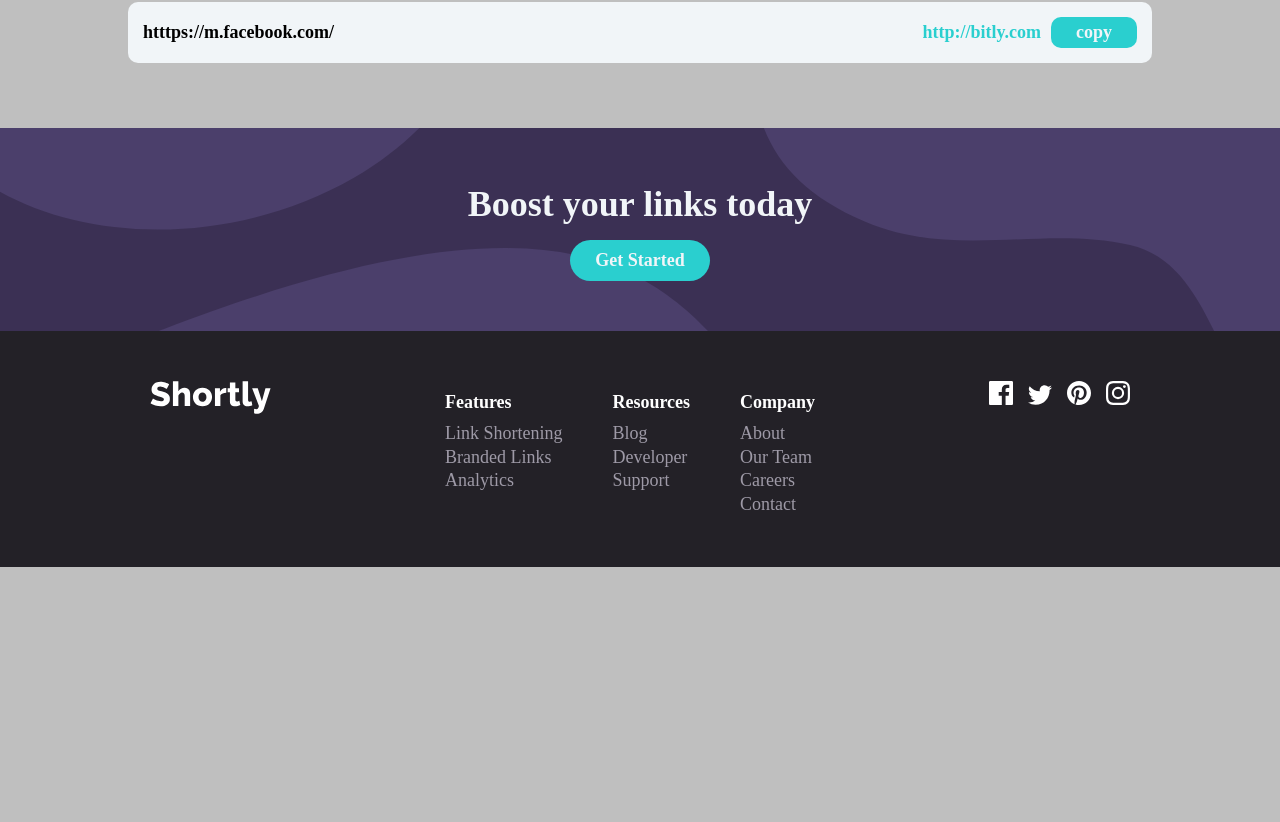
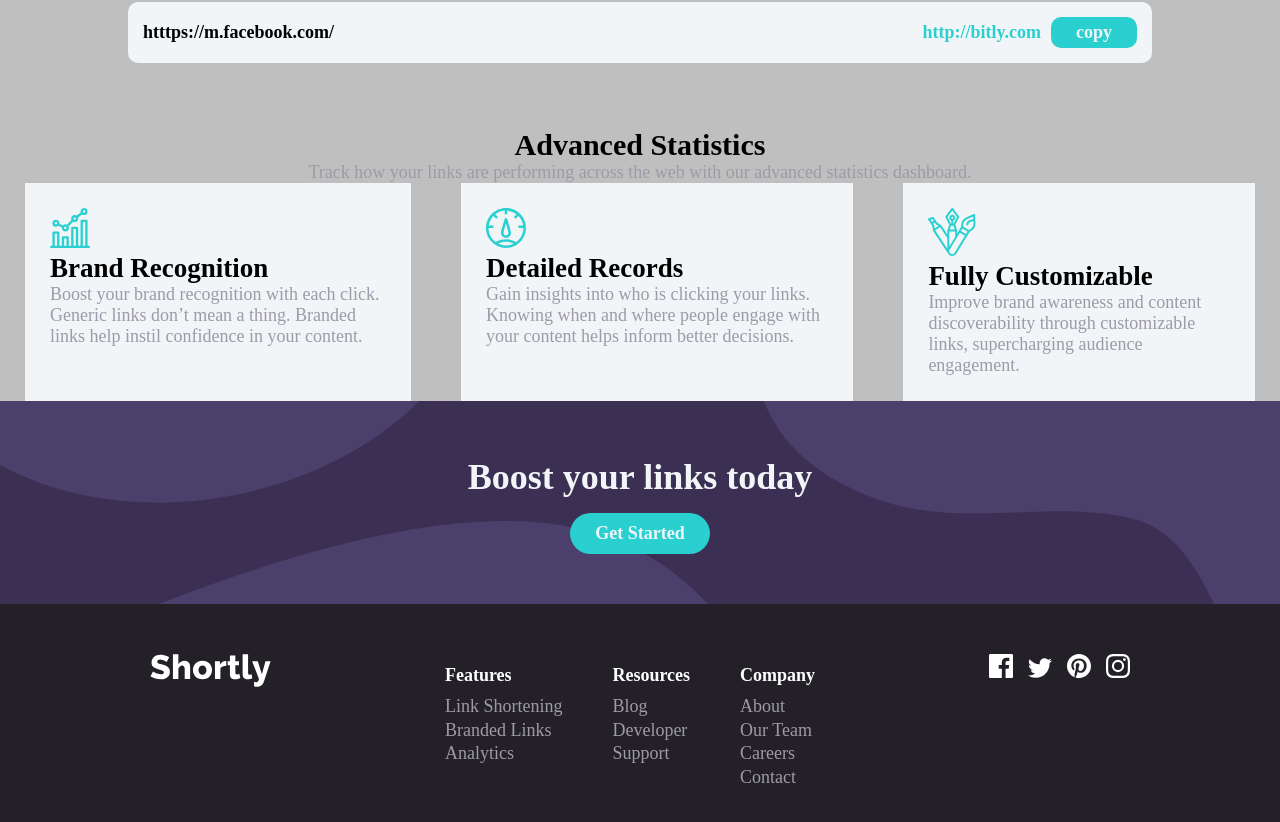
Before and after one commit to Mayinja6/url_shortener, a React (Create React App) app: page / in a window 1280 px wide. Shown: the part 780-1602 px from the top of the page. Before the commit the page ends 1347 px from the top, so only its background shows below. Built offline with nearby package versions, Linux system fonts and the light colour scheme.

Commit message:
statisics comp

```diff
--- a/src/App.js
+++ b/src/App.js
@@ -1,4 +1,4 @@
-import { Shortenin, Cta, Footer, Header, Hero } from "./components";
+import { Shortenin, Cta, Footer, Header, Hero, Statistics } from "./components";
 
 function App() {
   return (
@@ -6,6 +6,7 @@
       <Header />
       <Hero />
       <Shortenin />
+      <Statistics />
       <Cta />
       <Footer />
     </div>
--- a/src/components/statistics/Statistics.jsx
+++ b/src/components/statistics/Statistics.jsx
@@ -1,7 +1,48 @@
 import "./statistics.css";
+import {
+  icon_detailed_records,
+  icon_fully_custom,
+  icon_brand_recog,
+} from "../../assets";
 
 const Statistics = () => {
-  return <div>Statistics</div>;
+  return (
+    <div className="statistics">
+      <div className="statistics_text">
+        <h1 className="statistics_text-heading">Advanced Statistics</h1>
+        <p className="statistics_text-heading-p">
+          Track how your links are performing across the web with our advanced
+          statistics dashboard.
+        </p>
+      </div>
+      <div className="statistics_brands">
+        <div className="statistics_brands-div">
+          <img src={icon_brand_recog} alt="statistics_brands-div-img" />
+          <h2>Brand Recognition</h2>
+          <p>
+            Boost your brand recognition with each click. Generic links don’t
+            mean a thing. Branded links help instil confidence in your content.
+          </p>
+        </div>
+        <div className="statistics_brands-div">
+          <img src={icon_detailed_records} alt="statistics_brands-div-img" />
+          <h2>Detailed Records</h2>
+          <p>
+            Gain insights into who is clicking your links. Knowing when and
+            where people engage with your content helps inform better decisions.
+          </p>
+        </div>
+        <div className="statistics_brands-div">
+          <img src={icon_fully_custom} alt="statistics_brands-div-img" />
+          <h2>Fully Customizable</h2>
+          <p>
+            Improve brand awareness and content discoverability through
+            customizable links, supercharging audience engagement.
+          </p>
+        </div>
+      </div>
+    </div>
+  );
 };
 
 export default Statistics;
--- a/src/components/statistics/statistics.css
+++ b/src/components/statistics/statistics.css
@@ -0,0 +1,19 @@
+.statistics_text {
+  display: flex;
+  flex-direction: column;
+  align-items: center;
+}
+
+.statistics_text-heading {
+  font-size: 30px;
+}
+
+.statistics_brands {
+  display: flex;
+}
+
+.statistics_brands-div {
+  margin: 0 25px;
+  padding: 25px;
+  background: var(--neutral_white);
+}
```
